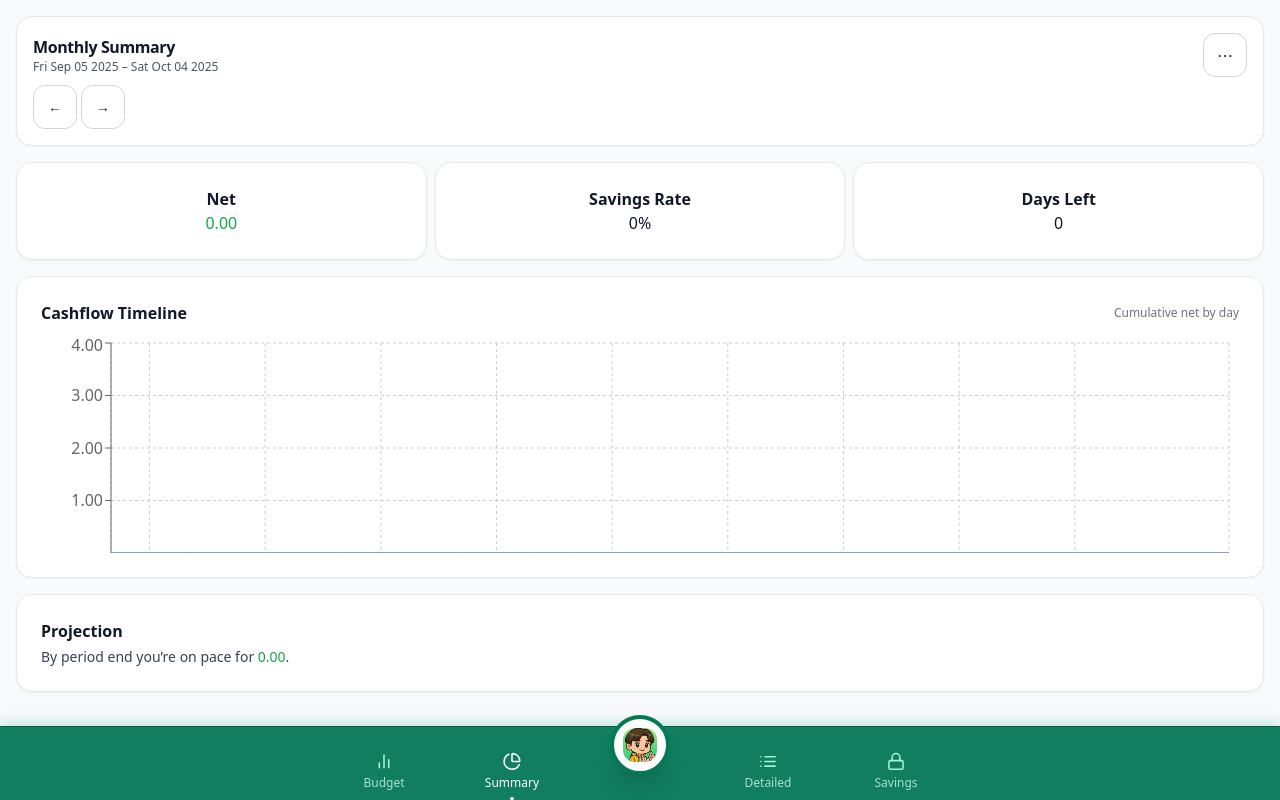
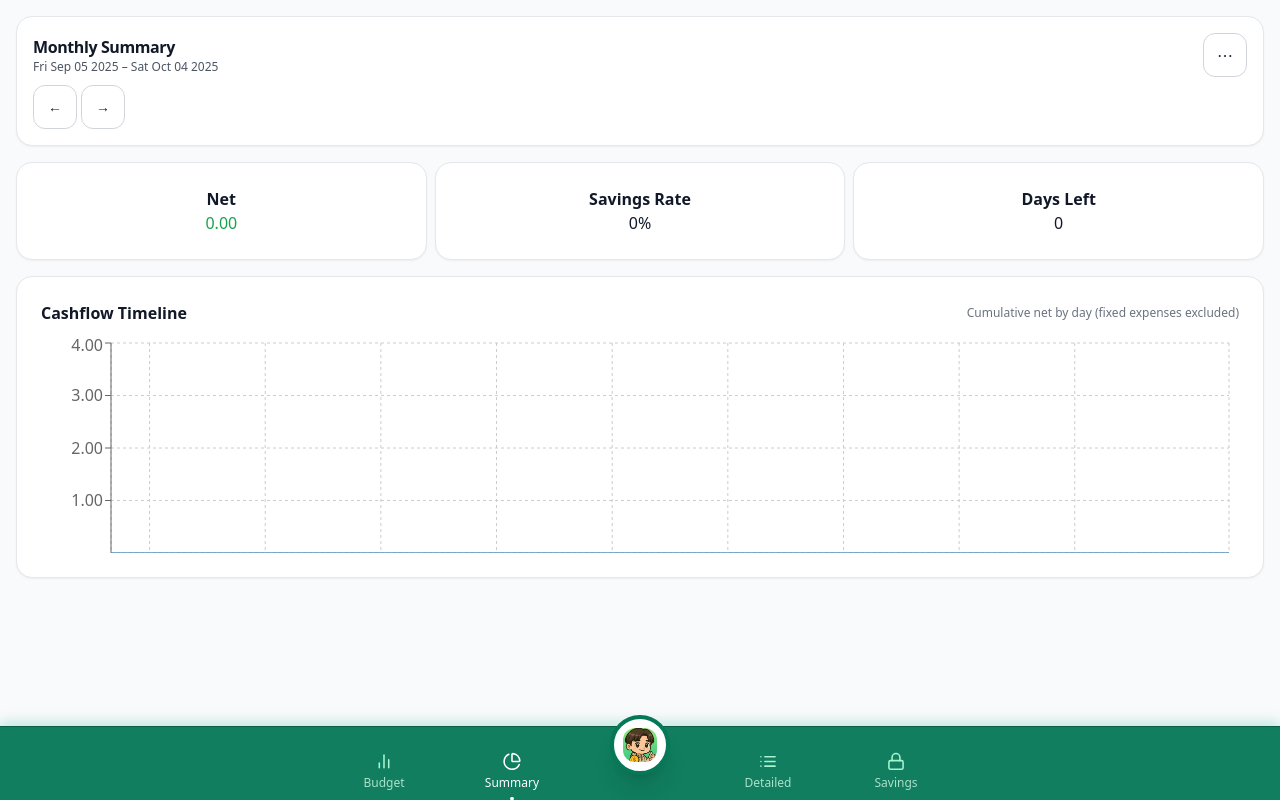
Before and after one commit to crampdg/expense-tracker, a React (Create React App) app: page / in a window 1280 px wide. Both pictures are taken after a click on the tab "Summary". Built offline with nearby package versions, Linux system fonts and the light colour scheme.

Commit message:
summary tab update

```diff
--- a/src/components/SummaryTab.jsx
+++ b/src/components/SummaryTab.jsx
@@ -95,93 +95,53 @@ export default function SummaryTab({ transactions, budget, period, periodOffset,
   const daysElapsed = Math.max(1, Math.round((clampedToday - offsetStart) / dayMs) + 1)
   const daysRemaining = Math.max(0, daysTotal - daysElapsed)
 
-  // Period transactions
+  // --- NEW: build a set of fixed-expense categories from the budget
+  const fixedCategorySet = useMemo(() => {
+    const rows = (budget?.outflows || [])
+    const set = new Set()
+    for (const r of rows) {
+      const t = (r?.type || "").toLowerCase().trim()
+      if (t === "fixed") {
+        const c = (r?.category || "").toLowerCase().trim()
+        if (c) set.add(c)
+      }
+    }
+    return set
+  }, [budget])
+
+  const isFixedExpenseTx = (tx) => {
+    if (!tx || tx.type !== "expense") return false
+    const cat = (tx.category || "").toLowerCase().trim()
+    return fixedCategorySet.has(cat)
+  }
+
+  // Period transactions (all)
   const periodTxs = useMemo(
     () => txs.filter((t) => t?.date && t.date >= startISO && t.date <= endISO),
     [txs, startISO, endISO]
   )
 
-  // Totals to date
+  // --- NEW: Summary should ignore fixed expenses
+  const periodTxsForSummary = useMemo(() => {
+    return periodTxs.filter((t) => !(t.type === "expense" && isFixedExpenseTx(t)))
+  }, [periodTxs])
+
+  // Totals to date (ignoring fixed expenses for outflows)
   const inflowsTotal = useMemo(
-    () => periodTxs.filter((t) => t.type === "inflow").reduce((s, t) => s + Number(t.amount || 0), 0),
-    [periodTxs]
+    () => periodTxsForSummary.filter((t) => t.type === "inflow").reduce((s, t) => s + Number(t.amount || 0), 0),
+    [periodTxsForSummary]
   )
   const outflowsTotal = useMemo(
-    () => periodTxs.filter((t) => t.type === "expense").reduce((s, t) => s + Number(t.amount || 0), 0),
-    [periodTxs]
+    () => periodTxsForSummary.filter((t) => t.type === "expense").reduce((s, t) => s + Number(t.amount || 0), 0),
+    [periodTxsForSummary]
   )
   const net = inflowsTotal - outflowsTotal
   const savingsRate = inflowsTotal > 0 ? net / inflowsTotal : 0
 
-  // Budgeted totals (if provided)
-  const plannedInflows = useMemo(
-    () => (budget?.inflows || []).reduce((s, r) => s + (Number(r.amount) || 0), 0),
-    [budget]
-  )
-  const plannedOutflows = useMemo(
-    () => (budget?.outflows || []).reduce((s, r) => s + (Number(r.amount) || 0), 0),
-    [budget]
-  )
-
-  // Projection
-  const projection = useMemo(() => {
-    if (!isCurrentPeriod) return null
-
-    const dailyInflow = inflowsTotal / Math.max(1, daysElapsed)
-
-    const hasInflowBudget = plannedInflows > 0
-    const remainingBudgetedInflows = Math.max(0, plannedInflows - inflowsTotal)
-    const projectedInflowsRemaining = hasInflowBudget ? remainingBudgetedInflows : dailyInflow * daysRemaining
-
-    const investCatName = "investments"
-
-    const plannedInvestOutflow = (budget?.outflows || []).reduce((s, r) => {
-      const cat = (r.category || "").toLowerCase().trim()
-      return s + (cat === investCatName ? (Number(r.amount) || 0) : 0)
-    }, 0)
-
-    const investSpentToDate = periodTxs.reduce((s, t) => {
-      if (t.type !== "expense") return s
-      const cat = (t.category || "").toLowerCase().trim()
-      return s + (cat === investCatName ? (Number(t.amount) || 0) : 0)
-    }, 0)
-
-    const remainingBudgetedInvestOut = Math.max(0, plannedInvestOutflow - investSpentToDate)
-
-    const outflowsNonInvestToDate = outflowsTotal - investSpentToDate
-    const dailyOutflowNonInvest = outflowsNonInvestToDate / Math.max(1, daysElapsed)
-    const projectedNonInvestOutRemaining = dailyOutflowNonInvest * daysRemaining
-
-    const projectedOutflowsRemaining = projectedNonInvestOutRemaining + remainingBudgetedInvestOut
-    const projectedNetEnd = net + projectedInflowsRemaining - projectedOutflowsRemaining
-
-    return {
-      projectedNetEnd,
-      projectedInflowsRemaining,
-      projectedOutflowsRemaining,
-      remainingBudgetedInflows,
-      remainingBudgetedInvestOut,
-      clampApplied: {
-        inflows: hasInflowBudget && inflowsTotal >= plannedInflows,
-        investments: plannedInvestOutflow > 0 && investSpentToDate >= plannedInvestOutflow,
-      },
-    }
-  }, [
-    isCurrentPeriod,
-    inflowsTotal,
-    outflowsTotal,
-    daysElapsed,
-    daysRemaining,
-    plannedInflows,
-    budget?.outflows,
-    net,
-    periodTxs,
-  ])
-
-  // Top spending categories
+  // Top spending categories (ignoring fixed)
   const outflowByCategory = useMemo(() => {
     const m = {}
-    for (const t of periodTxs) {
+    for (const t of periodTxsForSummary) {
       if (t.type !== "expense") continue
       const cat = (t.category ?? "Uncategorized") || "Uncategorized"
       m[cat] = (m[cat] || 0) + Number(t.amount || 0)
@@ -190,16 +150,17 @@ export default function SummaryTab({ transactions, budget, period, periodOffset,
       .map(([category, amount]) => ({ category, amount }))
       .sort((a, b) => b.amount - a.amount)
       .slice(0, 5)
-  }, [periodTxs])
+  }, [periodTxsForSummary])
 
+  // Recent activity (ignoring fixed)
   const recentTxs = useMemo(() => {
-    const sorted = [...periodTxs].sort((a, b) => (a.date < b.date ? 1 : a.date > b.date ? -1 : 0))
+    const filtered = periodTxsForSummary
+    const sorted = [...filtered].sort((a, b) => (a.date < b.date ? 1 : a.date > b.date ? -1 : 0))
     return sorted.slice(0, 5)
-  }, [periodTxs])
+  }, [periodTxsForSummary])
 
-  // Cashflow timeline (cumulative net)
+  // Cashflow timeline (cumulative net), ignoring fixed expenses
   const cashflowSeries = useMemo(() => {
-    // guard against nonsense date ranges
     const start = offsetStart
     const end = offsetEnd
     if (!(start instanceof Date) || !(end instanceof Date) || isNaN(start) || isNaN(end)) return []
@@ -211,6 +172,9 @@ export default function SummaryTab({ transactions, budget, period, periodOffset,
     for (const tx of periodTxs) {
       const d = tx.date
       if (!daily.has(d)) continue
+      // Skip fixed expense transactions entirely
+      if (tx.type === "expense" && isFixedExpenseTx(tx)) continue
+
       const delta = tx.type === "inflow" ? Number(tx.amount || 0) : -Number(tx.amount || 0)
       daily.set(d, (daily.get(d) || 0) + delta)
     }
@@ -332,7 +296,7 @@ export default function SummaryTab({ transactions, budget, period, periodOffset,
       <Card>
         <div className="flex items-center justify-between mb-2">
           <h3 className="font-semibold">Cashflow Timeline</h3>
-          <div className="text-xs text-gray-500">Cumulative net by day</div>
+          <div className="text-xs text-gray-500">Cumulative net by day (fixed expenses excluded)</div>
         </div>
         <div data-noswipe>
           <ResponsiveContainer width="100%" height={220}>
@@ -372,31 +336,6 @@ export default function SummaryTab({ transactions, budget, period, periodOffset,
         </Card>
       )}
 
-      {/* Projection (current period only) */}
-      {isCurrentPeriod && projection && (
-        <Card>
-          <h3 className="font-semibold mb-1">Projection</h3>
-          <p className="text-sm text-gray-700">
-            By period end you’re on pace for{" "}
-            <span
-              className={
-                projection.projectedNetEnd >= 0
-                  ? "text-green-600 font-medium"
-                  : "text-red-600 font-medium"
-              }
-            >
-              {money(projection.projectedNetEnd)}
-            </span>
-            .
-          </p>
-          {plannedInflows > 0 && (
-            <p className="text-xs text-gray-500 mt-1">
-              Inflows capped at budget (remaining {money(projection.remainingBudgetedInflows)}); outflows projected by current pace.
-            </p>
-          )}
-        </Card>
-      )}
-
       {/* Recent activity */}
       {recentTxs.length > 0 && (
         <Card>
```
